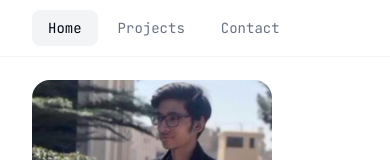
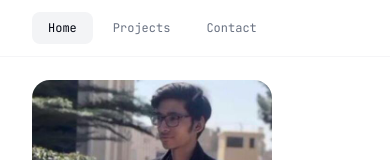
Before and after one commit to abbasamirza/portfolio, a Next.js app: page / in a window 390 px wide. Shown: the top 160 px of the page. Built offline with nearby package versions, Linux system fonts and the light colour scheme; some icons are missing.

Commit message:
Reduce font size of navbar items

```diff
--- a/components/common/navbar.tsx
+++ b/components/common/navbar.tsx
@@ -35,7 +35,7 @@ export const Navbar = () => {
                 <Link
                   href={item.href}
                   className={cn(
-                    "relative block px-4 py-2 text-sm transition-colors",
+                    "relative block px-4 py-2 text-xs transition-colors sm:text-sm",
                     active ? "text-foreground" : "text-muted-foreground",
                     "hover:text-foreground",
                     ZIndex.Legend,
```
